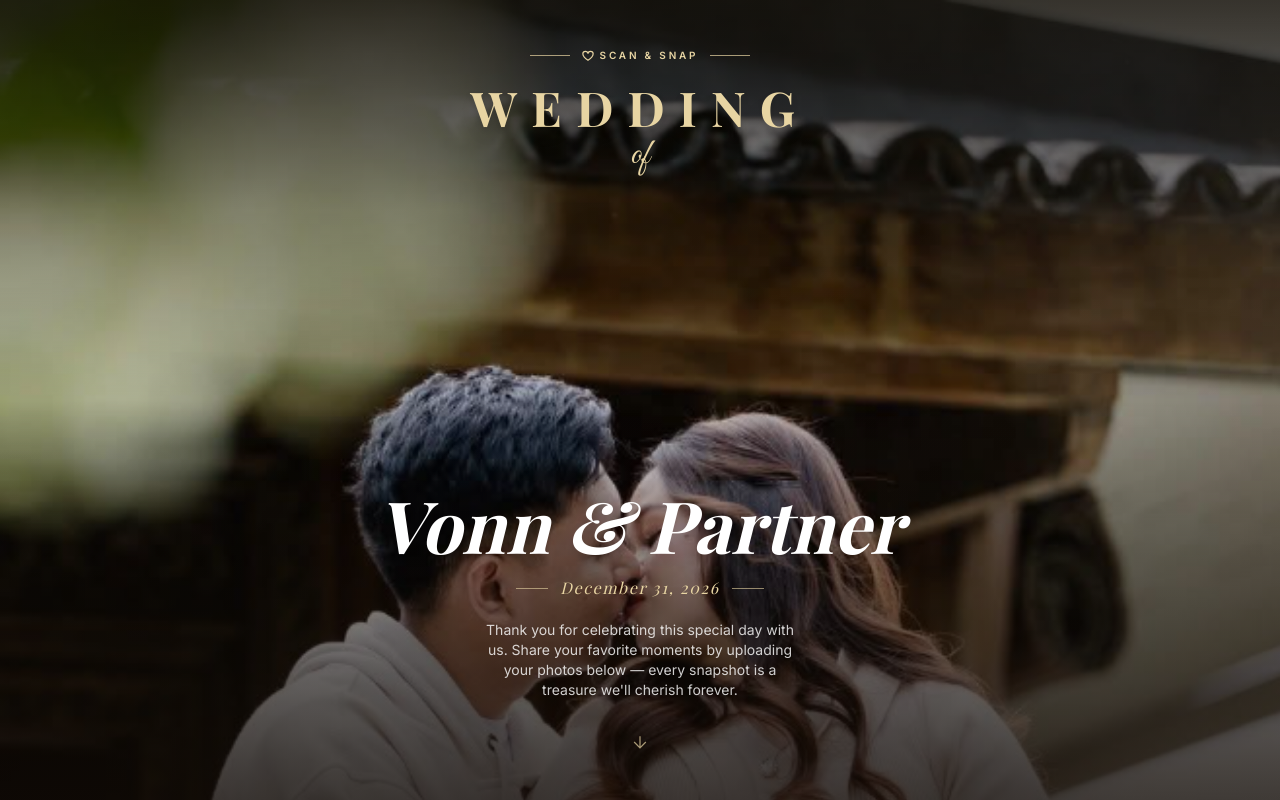
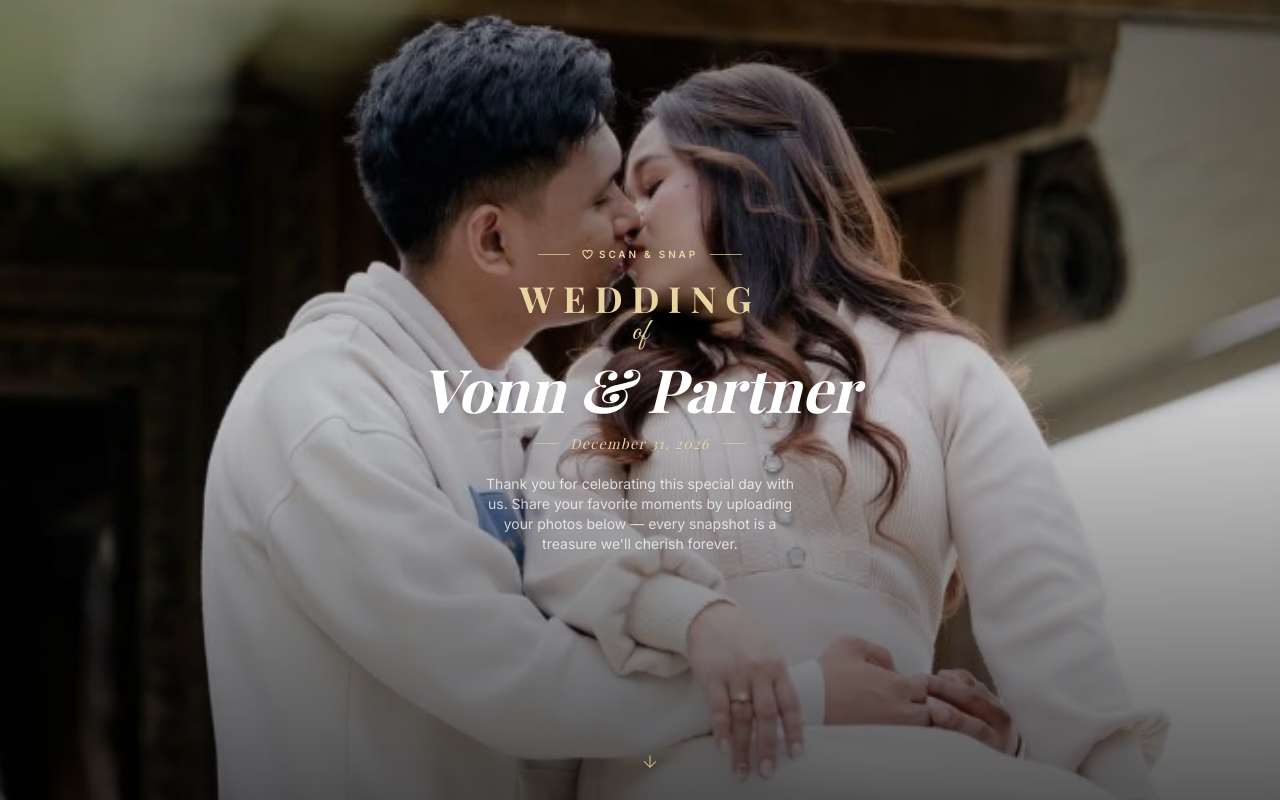
Before and after one commit to vonn012311-coder/WEDDING-SNS, a Next.js app: page / in a window 1280 px wide. Shown: the top 800 px of the page. Built offline with nearby package versions, Linux system fonts and the light colour scheme; a web font is replaced by a local one.

Commit message:
fix: center couple photo and group wedding text together with no large gap

```diff
--- a/components/Hero.tsx
+++ b/components/Hero.tsx
@@ -8,16 +8,16 @@ const containerVariants = {
   hidden: { opacity: 0 },
   visible: {
     opacity: 1,
-    transition: { staggerChildren: 0.14, delayChildren: 0.1 },
+    transition: { staggerChildren: 0.12, delayChildren: 0.1 },
   },
 };
 
 const itemVariants = {
-  hidden: { opacity: 0, y: 20 },
+  hidden: { opacity: 0, y: 16 },
   visible: {
     opacity: 1,
     y: 0,
-    transition: { duration: 0.7, ease: [0.25, 0.46, 0.45, 0.94] },
+    transition: { duration: 0.65, ease: [0.25, 0.46, 0.45, 0.94] },
   },
 };
 
@@ -32,31 +32,27 @@ export default function Hero() {
         src="/couple.png"
         alt="Couple photo"
         fill
-        className="object-cover object-top"
+        className="object-cover"
+        style={{ objectPosition: "center 35%" }}
         priority
         sizes="100vw"
       />
 
-      {/* ── Gradient overlays for text readability ── */}
-      {/* Top overlay — title area */}
-      <div className="absolute inset-0 bg-gradient-to-b from-black/55 via-black/10 to-black/60" />
-      {/* Subtle cream tint */}
-      <div className="absolute inset-0 bg-gradient-to-b from-[#2a1f0a]/30 via-transparent to-[#1a1008]/50" />
+      {/* ── Dark gradient overlay for readability ── */}
+      <div className="absolute inset-0 bg-gradient-to-b from-black/40 via-black/20 to-black/65" />
 
-      {/* ── Content — split top and bottom ── */}
+      {/* ── All text CENTERED in the middle of screen ── */}
       <motion.div
         variants={containerVariants}
         initial="hidden"
         animate="visible"
-        className="absolute inset-0 flex flex-col items-center justify-between px-6 py-12 text-center"
+        className="absolute inset-0 flex flex-col items-center justify-center px-6 text-center gap-1"
       >
-        {/* ── TOP: Scan & Snap label + Wedding title ── */}
-        <div className="flex flex-col items-center">
-          {/* "SCAN & SNAP" pill */}
-          <motion.div variants={itemVariants} className="flex items-center gap-3 mb-5">
-            <span className="h-px w-10 bg-[#E8D5A3]/70" />
+        {/* SCAN & SNAP */}
+        <motion.div variants={itemVariants} className="flex items-center gap-3 mb-3">
+          <span className="h-px w-8 bg-[#E8D5A3]/70" />
           <div className="flex items-center gap-1.5">
-              <svg width="12" height="12" viewBox="0 0 14 14" fill="none">
+            <svg width="11" height="11" viewBox="0 0 14 14" fill="none">
               <path
                 d="M7 12S1 8.5 1 4.5a3 3 0 016 0 3 3 0 016 0C13 8.5 7 12 7 12Z"
                 stroke="#E8D5A3"
@@ -68,66 +64,56 @@ export default function Hero() {
               Scan &amp; Snap
             </span>
           </div>
-            <span className="h-px w-10 bg-[#E8D5A3]/70" />
+          <span className="h-px w-8 bg-[#E8D5A3]/70" />
         </motion.div>
 
-          {/* WEDDING */}
-          <motion.p
-            variants={itemVariants}
-            className="font-serif text-3xl sm:text-5xl font-bold tracking-[0.3em] uppercase text-[#E8D5A3] mb-1 drop-shadow-lg"
-          >
+        {/* WEDDING of Vonn & Partner — all together, no gap */}
+        <motion.div variants={itemVariants} className="flex flex-col items-center leading-none">
+          <span className="font-serif text-3xl sm:text-4xl font-bold tracking-[0.25em] uppercase text-[#E8D5A3] drop-shadow-lg">
             Wedding
-          </motion.p>
+          </span>
+          <span className="font-script text-2xl sm:text-3xl text-[#E8D5A3] leading-snug -mt-1 drop-shadow-md">
+            of
+          </span>
+        </motion.div>
 
-          {/* of */}
-          <motion.p
-            variants={itemVariants}
-            className="font-script text-2xl sm:text-4xl text-[#E8D5A3] leading-tight mb-2 drop-shadow-md"
-          >
-            of
-          </motion.p>
-        </div>
-
-        {/* ── BOTTOM: Names + date + welcome ── */}
-        <div className="flex flex-col items-center">
         {/* Couple name */}
         <motion.h1
           variants={itemVariants}
-            className="font-serif text-4xl sm:text-6xl md:text-7xl font-bold italic text-white leading-tight mb-4 drop-shadow-xl"
+          className="font-serif text-4xl sm:text-5xl md:text-6xl font-bold italic text-white leading-tight drop-shadow-xl mt-1"
         >
           {name1} &amp; {name2}
         </motion.h1>
 
         {/* Date */}
-          <motion.div variants={itemVariants} className="flex items-center gap-3 mb-5">
-            <span className="w-8 h-px bg-[#E8D5A3]/60" />
-            <span className="font-serif text-sm sm:text-base text-[#E8D5A3] italic tracking-widest drop-shadow-sm">
+        <motion.div variants={itemVariants} className="flex items-center gap-3 mt-3">
+          <span className="w-6 h-px bg-[#E8D5A3]/60" />
+          <span className="font-serif text-sm text-[#E8D5A3] italic tracking-widest drop-shadow-sm">
             {weddingDate}
           </span>
-            <span className="w-8 h-px bg-[#E8D5A3]/60" />
+          <span className="w-6 h-px bg-[#E8D5A3]/60" />
         </motion.div>
 
         {/* Welcome message */}
         <motion.p
           variants={itemVariants}
-            className="font-inter text-white/80 text-xs sm:text-sm leading-relaxed max-w-xs drop-shadow-sm"
+          className="font-inter text-white/75 text-xs sm:text-sm leading-relaxed max-w-xs mt-4 drop-shadow-sm"
         >
           {welcomeMessage}
         </motion.p>
+      </motion.div>
 
-          {/* Scroll hint */}
+      {/* ── Bouncing scroll hint at bottom ── */}
       <motion.div
-            variants={itemVariants}
-            animate={{ y: [0, 6, 0] }}
-            transition={{ duration: 1.8, repeat: Infinity, ease: "easeInOut" }}
-            className="mt-8"
+        initial={{ opacity: 0 }}
+        animate={{ opacity: 1, y: [0, 6, 0] }}
+        transition={{ opacity: { delay: 1.5 }, y: { duration: 1.8, repeat: Infinity, ease: "easeInOut", delay: 1.5 } }}
+        className="absolute bottom-8 left-1/2 -translate-x-1/2"
       >
         <svg width="20" height="20" viewBox="0 0 24 24" fill="none" stroke="#E8D5A3" strokeWidth="1.5" opacity="0.7">
           <path d="M12 5v14M5 12l7 7 7-7" />
         </svg>
       </motion.div>
-        </div>
-      </motion.div>
     </header>
   );
 }
```
Lines whose indentation alone changed are shown as unchanged.
